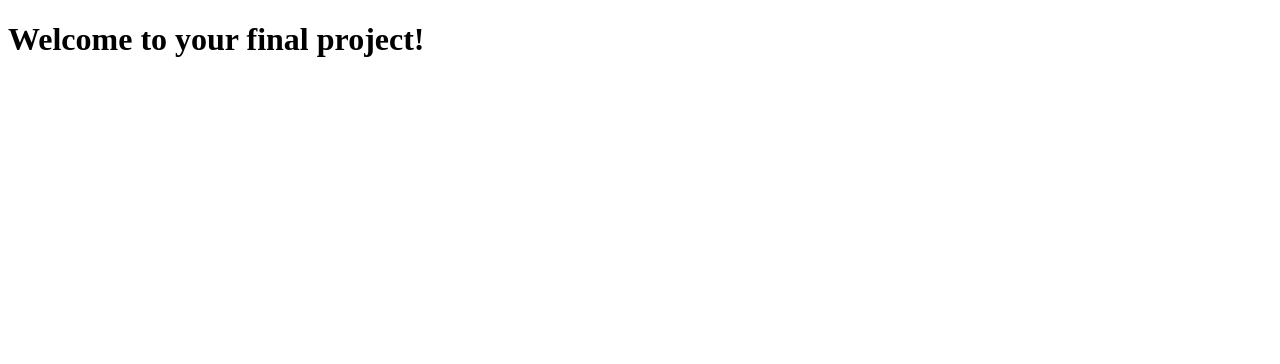
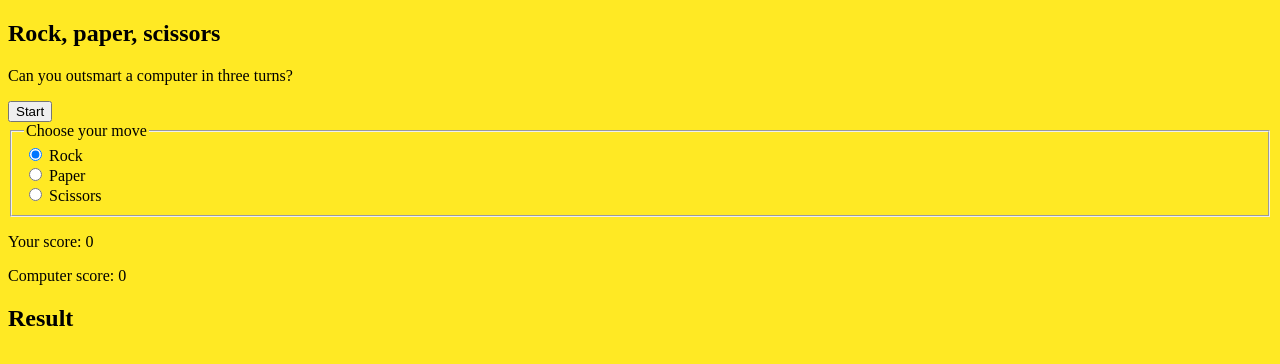
Before and after one commit to ProfessorKolodziej/practice-4-advanced-js, a website: page src/index.html in a window 1280 px wide. Drawn offline with Linux system fonts and the light colour scheme.

Commit message:
Part 1 Solution code - HTML

```diff
--- a/src/css/style.css
+++ b/src/css/style.css
@@ -5,31 +5,6 @@ Try changing the color from blue to red in the
 primary color variable below.
 */
 
-:root {
-	--color-primary: blue;
-	--color-secondary: #c00;
+body {
+	background-color: #FFE924;
 }
-
-/*
-CSS doesn't allow variables to be used in media
-queries just yet, but you can use these values
-to help you out.
-
-	--size-xs: 320px;
-	--size-sm: 480px;
-	--size-md: 768px;
-	--size-lg: 1024px;
-	--size-xl: 1200px;
-*/
-
-h1 {
-	color: var(--color-primary);
-}
-
-/* This uses the same value as --size-xs. */
-@media screen and (width >= 320px) {
-	.content-container {
-		margin: 0 auto;
-		max-width: 768px;
-	}
-}
--- a/src/index.html
+++ b/src/index.html
@@ -6,19 +6,55 @@
 	<meta http-equiv="X-UA-Compatible" content="IE=edge">
 	<meta name="viewport" content="width=device-width, initial-scale=1">
 	<meta name="description" content="Update your description here" />
-	<title>Update your title here</title>
+	<title>Rock Paper Scissors</title>
 	<!--
 		This is where you should link your CSS file.
 	-->
+	<link rel="stylesheet" href="css/style.css">
 </head>
 
 <body>
 	<main class="content-container">
-		<h1>Welcome to your final project!</h1>
+		<section id="rps-intro" class="rps-section">
+			<h1>Rock, paper, scissors</h1>
+			<p>Can you outsmart a computer in three turns?</p>
+			<button>Start</button>
+		</section>
+		<section id="rps-move" class="rps-section">
+			<fieldset>
+				<legend>Choose your move</legend>
+				<div>
+					<input type="radio" id="rock" name="move" value="rock" checked />
+					<label for="rock">Rock</label>
+				</div>
+
+				<div>
+					<input type="radio" id="paper" name="move" value="paper" />
+					<label for="paper">Paper</label>
+				</div>
+
+				<div>
+					<input type="radio" id="scissors" name="move" value="scissors" />
+					<label for="scissors">Scissors</label>
+				</div>
+			</fieldset>
+		</section>
+		<section id="rps-result" class="rps-section">
+			<aside class="rps-score">
+				<p>Your score: <span id="rps-your-score">0</span></p>
+				<p>Computer score: <span id="rps-comp-score">0</span></p>
+			</aside>
+			<section>
+				<div class="rps-player"></div>
+				<h2 id="current-result">Result</h2>
+				<div class="rps-computer"></div>
+			</section>
+		</section>
 	</main>
 	<!--
 		This is where you should link your JS file.
 	-->
+	<script src="js/scripts.js"></script>
 </body>
 
 </html>
--- a/src/js/scripts.js
+++ b/src/js/scripts.js
@@ -5,3 +5,4 @@
 // - Do not use onclick - use addEventListener instead
 // - Run npm run test regularly to check autograding
 // - You'll need to link this file to your HTML :)
+console.log("Hello!");
```
Also changed, not shown: src/images/paper.jpg (added), src/images/rock.jpg (added), src/images/scissors.jpg (added), 1 other file.
